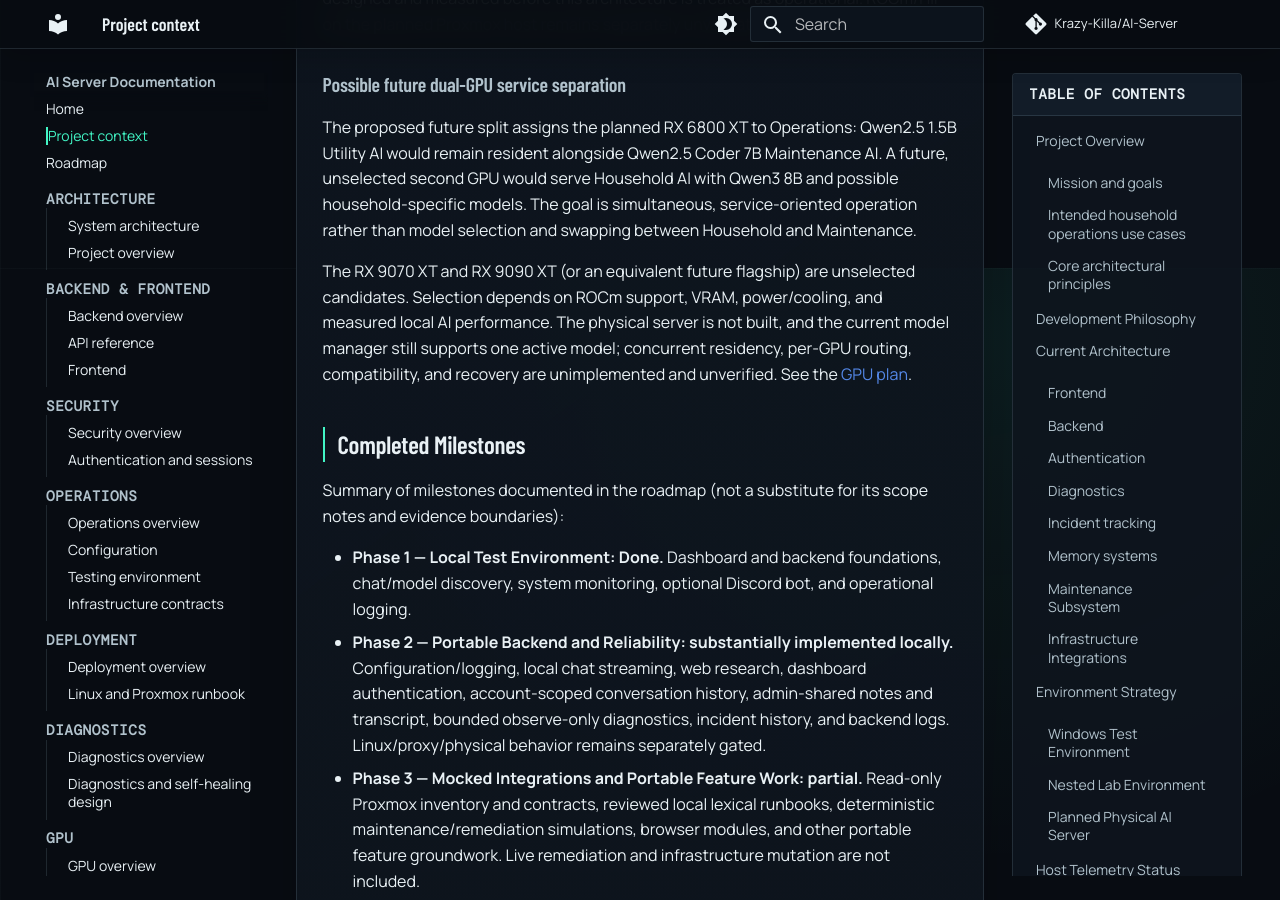
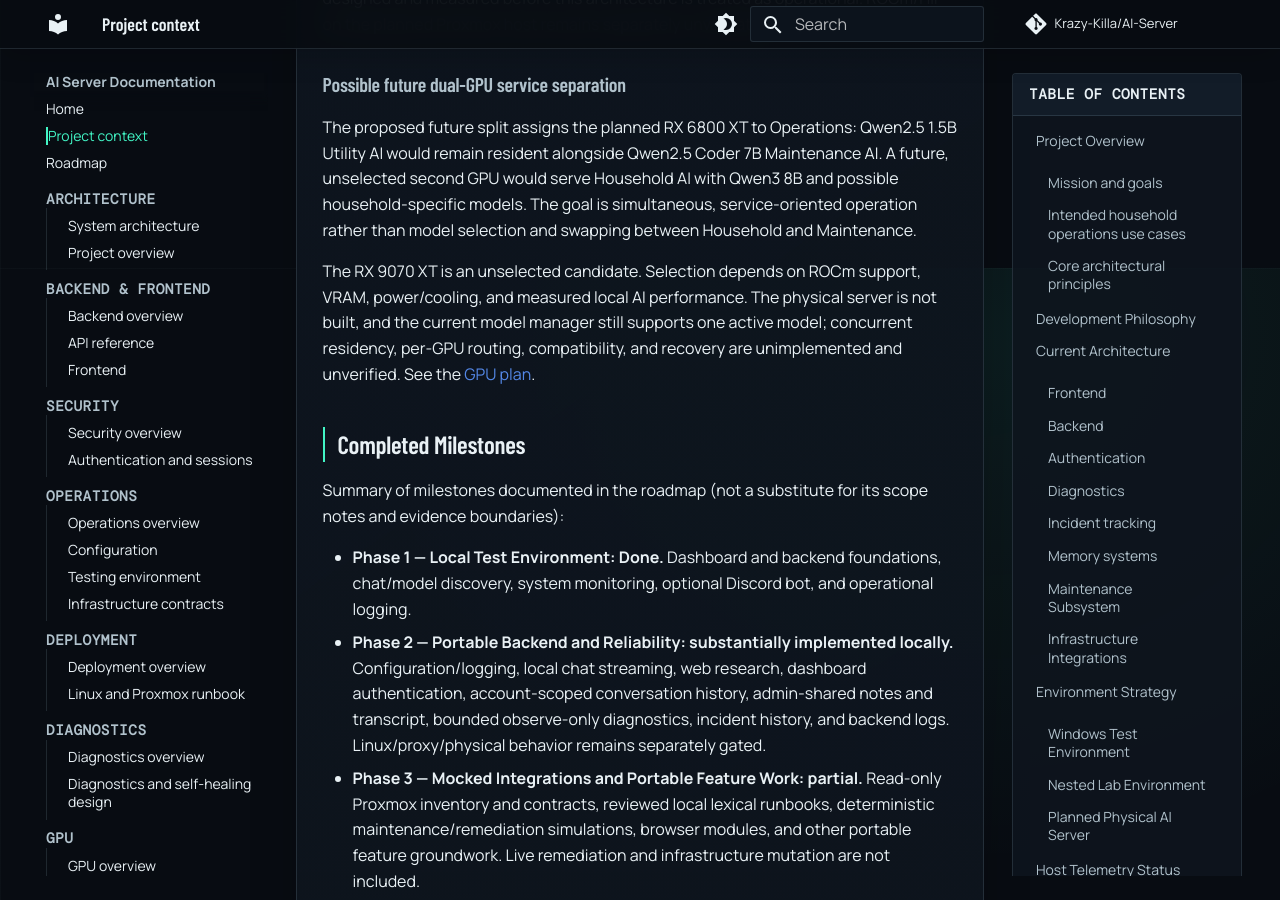
Before and after one commit to Krazy-Killa/AI-Server, an MkDocs documentation site: the page built from docs/project-context.md, in a window 1280 px wide and 900 px high, scrolled down 7832 px. Built offline with MkDocs 1.6.1 and Material for MkDocs 9.7.7, drawn with Linux system fonts in a browser that asks for light colours; comment, search, counter and statistics services are not loaded; some of the changed text lies outside the part shown.

Commit message:
Clarify GPU candidate status and selection criteria in documentation

```diff
--- a/docs/project-context.md
+++ b/docs/project-context.md
@@ -321,11 +321,11 @@ Qwen3 8B and possible household-specific models. The goal is simultaneous,
 service-oriented operation rather than model selection and swapping between
 Household and Maintenance.
 
-The RX 9070 XT and RX 9090 XT (or an equivalent future flagship) are
-unselected candidates. Selection depends on ROCm support, VRAM, power/cooling,
-and measured local AI performance. The physical server is not built, and the
-current model manager still supports one active model; concurrent residency,
-per-GPU routing, compatibility, and recovery are unimplemented and unverified.
+The RX 9070 XT is an unselected candidate. Selection depends on ROCm support,
+VRAM, power/cooling, and measured local AI performance. The physical server is
+not built, and the current model manager still supports one active model;
+concurrent residency, per-GPU routing, compatibility, and recovery are
+unimplemented and unverified.
 See the [GPU plan](./gpu/gpu-plan.md#potential-future-dual-gpu-service-separation).
 
 ## Completed Milestones
@@ -475,9 +475,8 @@ These are plans or concepts, not implemented behavior:
   telemetry.
 - **Dual-GPU Service Separation (Concept):** keep Utility and Maintenance AI
   on the planned RX 6800 XT Operations GPU, with Household AI on a future
-  second GPU. The RX 9070 XT and RX 9090 XT (or an equivalent future flagship)
-  are unselected candidates. Concurrent residency, routing, and hardware
-  compatibility are not implemented or validated. See the
+  second GPU. The RX 9070 XT is an unselected candidate. Concurrent residency,
+  routing, and hardware compatibility are not implemented or validated. See the
   [GPU plan](./gpu/gpu-plan.md#potential-future-dual-gpu-service-separation)
   and the
   [roadmap candidate backlog](./roadmap/README.md#candidate-backlog-not-scheduled).
```
Also changed, not shown: CHANGELOG.md (+2 -3 lines), docs/gpu/gpu-plan.md (+3 -4 lines), docs/roadmap/README.md (+3 -4 lines).
